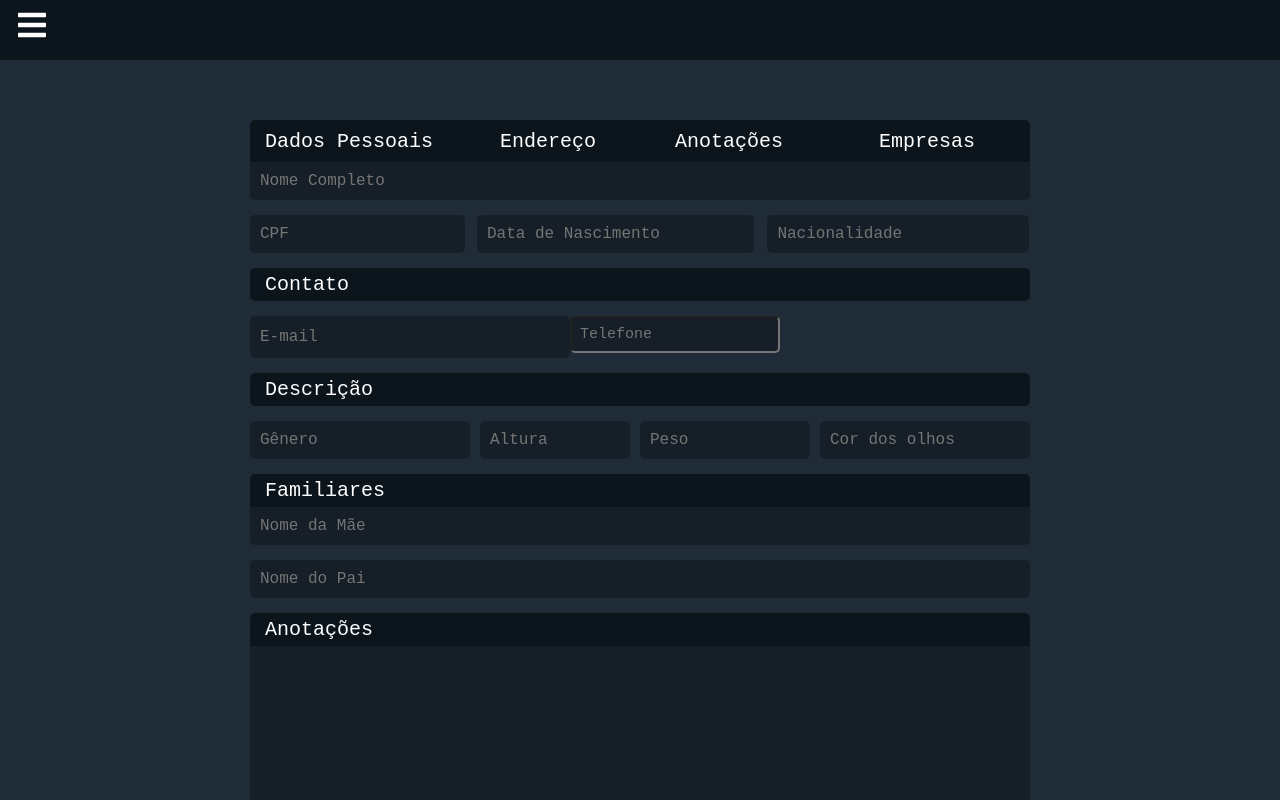
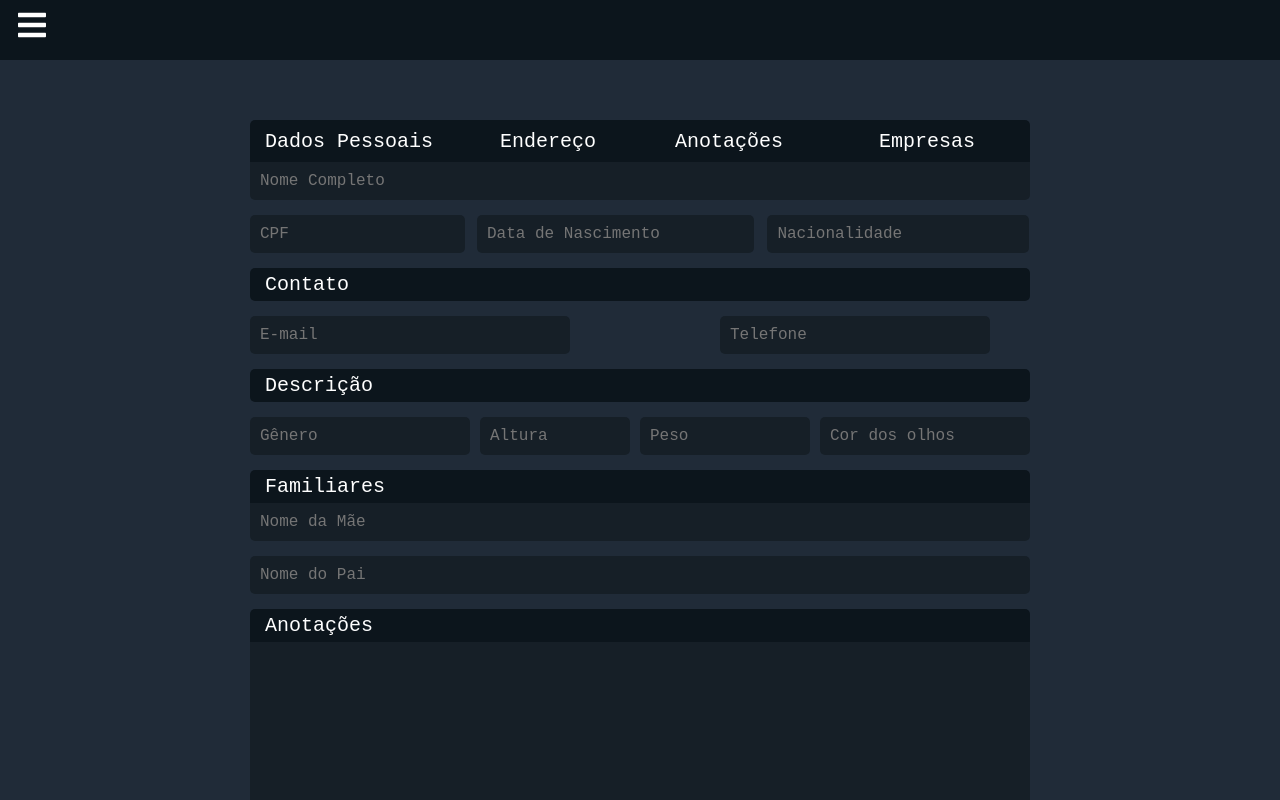
Before and after one commit to Igor-Cavalera/whoAreYou, a React (Create React App) app: page /Forms in a window 1280 px wide. Shown: the top 800 px of the page. Built offline with nearby package versions, Linux system fonts and the light colour scheme.

Commit message:
estilizando-input-telefone

```diff
--- a/src/index.css
+++ b/src/index.css
@@ -179,6 +179,16 @@ label {
   color: #ffffff;
 }
 
+.telefone {
+  all: unset;
+  padding: 10px;
+  background: #161f27;
+  border-radius: 5px;
+  margin: 0 0 15px 150px;
+  width: 250px;
+  color: #ffffff;
+}
+
 .descricao {
   width: 100%;
   border-radius: 5px;
```
